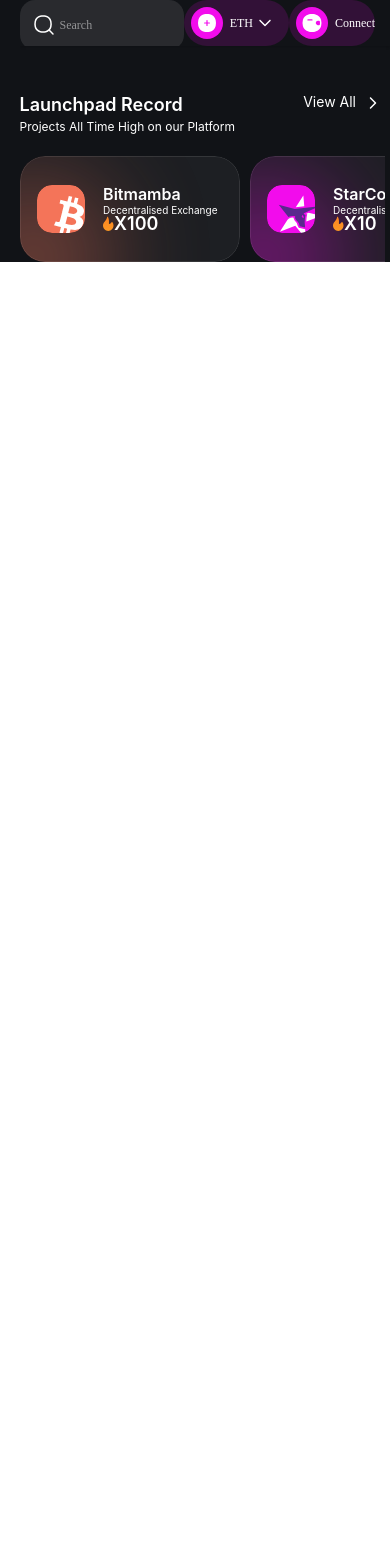
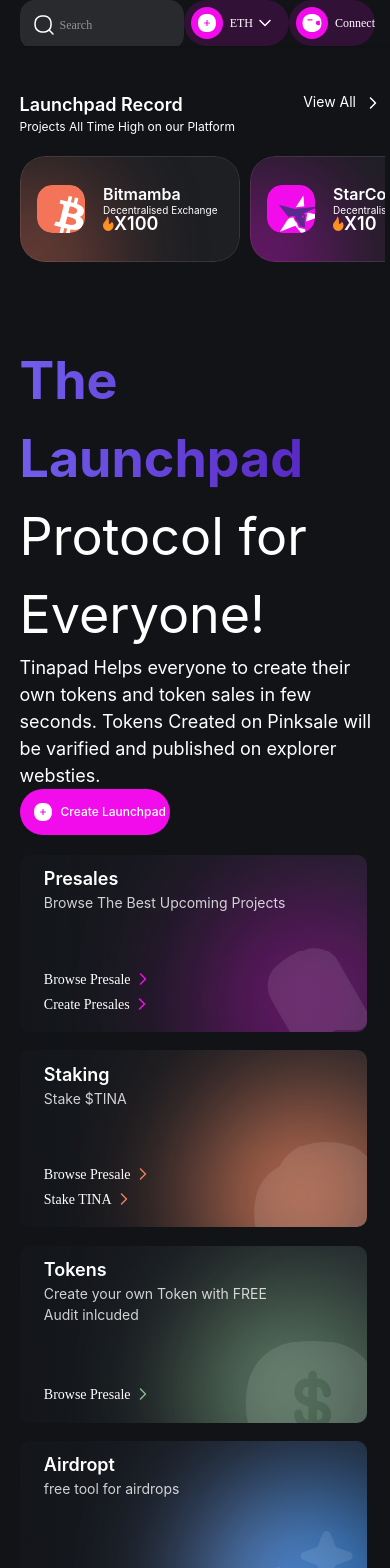
Before and after one commit to wiki-protopia/Tina-Tailwind-1.0, a React (Create React App) app: page / in a window 390 px wide. Shown: the top 1568 px of the page. Before the commit the page ends 844 px from the top, so only its background shows below. Built offline with nearby package versions, Linux system fonts and the light colour scheme.

Commit message:
mobile responsive for card. I know the way.

```diff
--- a/src/Components/Flowcard/index.js
+++ b/src/Components/Flowcard/index.js
@@ -3,7 +3,7 @@ import React from "react";
 const Flowcard = ({ item }) => {
   return (
     <div
-      class="relative w-[265px] h-[177px] rounded-[10px] font-[Poppins] mr-[1%]"
+      class="relative w-[95%] h-[177px] rounded-[10px] font-[Poppins] lg:mr-[1%] bg-cover bg-center"
       style={{ backgroundImage: `url(${item.backsrc})` }}
     >
       <div class="absolute ml-[7%] mt-[10%] w-[85%] h-[78%]">
--- a/src/Components/Upcard/index.js
+++ b/src/Components/Upcard/index.js
@@ -3,7 +3,7 @@ import React from "react";
 const Upcard = ({ item }) => {
   return (
     <div
-      class="relative w-[265px] h-[177px] rounded-[10px] font-[Poppins] mr-[1%]"
+      class="relative w-[95%] h-[177px] rounded-[10px] font-[Poppins] lg:mr-[1%] bg-cover bg-center mb-[5%]"
       style={{ backgroundImage: `url(${item.backsrc})` }}
     >
       <div class="absolute ml-[7%] mt-[3%] w-[70%] h-[85%]">
--- a/src/sections/mainsection/Section2/index.js
+++ b/src/sections/mainsection/Section2/index.js
@@ -3,15 +3,19 @@ import React from "react";
 import { mockdata } from "data";
 import Upcard from "Components/Upcard";
 import Flowcard from "Components/Flowcard";
+import { useMediaQuery } from "react-responsive";
 
 const Section2 = () => {
+
+    const ismaxlg = useMediaQuery({ query: '(min-width: 1224px)' })
+
   return (
     <div class="mt-[80px] overflow-hidden">
-      <div class="flex">
+      <div class="lg:flex">
         <p class="text-[52px]  font-bold tracking-normal text-left bg-gradient-to-r from-[#715DEC] to-[#521BBA] text-transparent bg-clip-text">
           The Launchpad
         </p>
-        <button class="flex w-[190px] h-[46px] rounded-[25px] bg-opacity-15 bg-[#F20CEC] object-right-top ml-auto">
+        {ismaxlg && <button class="flex w-[190px] h-[46px] rounded-[25px] bg-opacity-15 bg-[#F20CEC] object-right-top ml-auto">
           <svg
             width="32"
             height="32"
@@ -31,22 +35,43 @@ const Section2 = () => {
           <p class="text-[12px] font-medium leading-[18px] tracking-normal text-center ml-[7px] mt-[14px]">
             Create Launchpad
           </p>
-        </button>
+        </button>}
       </div>
-      <div class="flex">
+      <div class="lg:flex">
         <p class="text-[52px]  font-normal tracking-normal text-left">
             Protocol for Everyone!
         </p>
-        <p class="text-[18px] font-normal tracking-normal text-left leading-[27px] w-[440px] object-right-top ml-auto">
+        <p class="text-[18px] font-normal tracking-normal text-left leading-[27px] lg:w-[440px] lg:object-right-top ml-auto">
             Tinapad Helps everyone to create their own tokens and token sales in few seconds. Tokens Created on Pinksale will be varified and published on explorer websties.
         </p>
+        {!ismaxlg && <button class="flex h-[46px] rounded-[25px] bg-[#F20CEC] lg:object-right-top lg:ml-auto">
+          <svg
+            width="32"
+            height="32"
+            viewBox="0 0 32 32"
+            fill="none"
+            xmlns="http://www.w3.org/2000/svg"
+            class="mt-[7px] ml-[7px]"
+          >
+            <rect width="32" height="32" rx="16" fill="#F20CEC" />
+            <path
+              fillRule="evenodd"
+              clipRule="evenodd"
+              d="M13.0298 7.3437C14.9834 6.88543 17.0166 6.88543 18.9703 7.3437C21.7916 8.0055 23.9946 10.2084 24.6564 13.0298C25.1146 14.9834 25.1146 17.0166 24.6564 18.9703C23.9946 21.7916 21.7916 23.9946 18.9703 24.6564C17.0166 25.1146 14.9834 25.1146 13.0298 24.6564C10.2084 23.9946 8.0055 21.7916 7.3437 18.9703C6.88543 17.0166 6.88543 14.9834 7.3437 13.0298C8.0055 10.2084 10.2084 8.0055 13.0298 7.3437ZM16.6 13.6068C16.6 13.2754 16.3314 13.0068 16 13.0068C15.6686 13.0068 15.4 13.2754 15.4 13.6068V15.4H13.6068C13.2754 15.4 13.0068 15.6686 13.0068 16C13.0068 16.3314 13.2754 16.6 13.6068 16.6H15.4V18.3932C15.4 18.7246 15.6686 18.9932 16 18.9932C16.3314 18.9932 16.6 18.7246 16.6 18.3932V16.6H18.3932C18.7246 16.6 18.9932 16.3314 18.9932 16C18.9932 15.6686 18.7246 15.4 18.3932 15.4H16.6V13.6068Z"
+              fill="white"
+            />
+          </svg>
+          <p class="text-[12px] font-medium leading-[18px] tracking-normal text-center ml-[2px] mr-[4px] mt-[14px]">
+            Create Launchpad
+          </p>
+        </button>}
       </div>
-      <div class="mt-[20px] flex">
+      <div class="mt-[20px] lg:flex">
         {mockdata.mainsection.upcarddata.map( item => (
             <Upcard key={item.id} item = {item}></Upcard>
         ))}
       </div>
-      <div class="mt-[50px] flex">
+      <div class="mt-[50px] lg:flex">
         {mockdata.mainsection.flowcarddata.map( item => (
             <Flowcard key={item.id} item = {item}></Flowcard>
         ))}
--- a/src/sections/mainsection/index.js
+++ b/src/sections/mainsection/index.js
@@ -8,8 +8,8 @@ const Mainsection = () => {
   return (
     <div class="mt-[45px] lg:mr-[50px] mr-[5px]">
       <Section1></Section1>
-      {/* <Section2></Section2>
-      <Section3></Section3> */}
+      <Section2></Section2>
+      {/* <Section3></Section3> */}
     </div>
   );
 };
```
